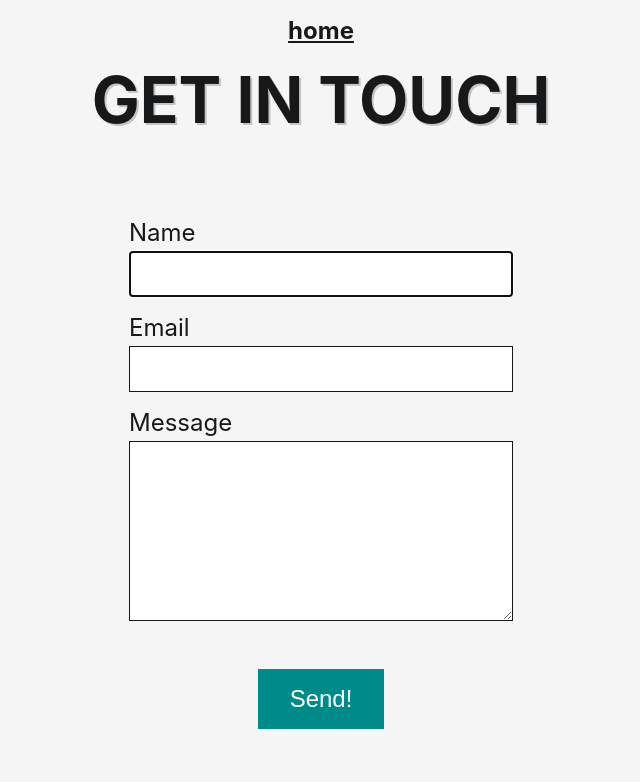
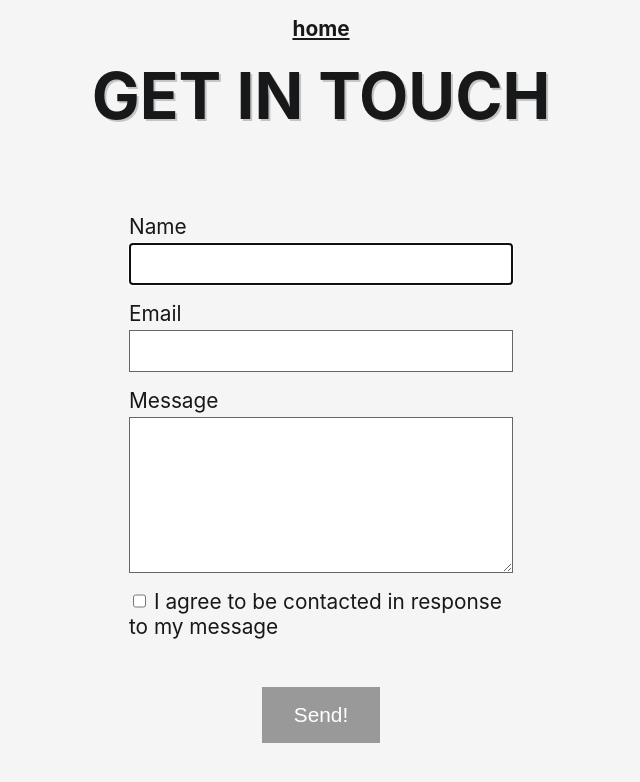
Before and after one commit to danacotoran/danacodes, a Next.js app: page /contact in a window 1280 px wide. Shown: the top 782 px of the page, without its empty margins (319-959 px from the left). Built offline with nearby package versions, Linux system fonts and the light colour scheme; a web font is replaced by a local one.

Commit message:
Add basic validation to ensure all the contact fields are completed on form submit. Add consent checkbox

```diff
--- a/components/StyledForm.js
+++ b/components/StyledForm.js
@@ -21,7 +21,7 @@ export const StyledInput = styled.input`
   width: 100%;
   display: block;
   box-shadow: none;
-  border: 1px solid rgb(23,24,26);
+  border: 1px solid #666;
   box-sizing: border-box;
 `
 export const StyledTextarea = styled.textarea`
@@ -31,13 +31,14 @@ export const StyledTextarea = styled.textarea`
   width: 100%;
   display: block;
   box-sizing: border-box;
-  border: 1px solid rgb(23,24,26);
+  border: 1px solid #666;
 `
 export const StyledBtn = styled.input`
   -webkit-appearance: none;
   -moz-appearance: none;
   appearance: none;
-  background: darkcyan;
+  background-color: darkcyan;
+  transition: background-color .3s ease-in-out;
   color: white;
   font-size: 1em;
   margin: 3rem auto;
@@ -47,6 +48,13 @@ export const StyledBtn = styled.input`
   box-shadow: none;
   border: none;
   outline: none;
+  &:disabled {
+    background-color: #999;
+  }
+`
+export const StyledCheckbox = styled.input`
+    height: 1rem;
+    margin-right: .5rem;
 `
 export const ErrorMessage = (props) => props.error.length ?  <StyledError> {props.error} </StyledError> : ''
 export const SuccessMessage = (props) => props.success.length ?  <StyledSuccess> {props.success} </StyledSuccess> : ''
--- a/pages/_app.js
+++ b/pages/_app.js
@@ -21,7 +21,7 @@ const GlobalStyle = createGlobalStyle`
     color: rgb(23,24,26);
     background-color: rgb(245,245,245);
     font-family: -apple-system, system-ui, BlinkMacSystemFont, sans-serif;
-    font-size: 1.5rem;
+    font-size: 1.3rem;
     p {
       margin-bottom: 1rem;
       margin-top: 0;
--- a/pages/contact.js
+++ b/pages/contact.js
@@ -1,6 +1,6 @@
 import { Component } from 'react'
 import { StyledSection, StyledMain, StyledHeader } from '../components/LayoutElements'
-import { StyledLabel, ErrorMessage, StyledInput, StyledTextarea, StyledBtn, SuccessMessage } from '../components/StyledForm'
+import { StyledLabel, ErrorMessage, StyledInput, StyledTextarea, StyledBtn, SuccessMessage, StyledCheckbox } from '../components/StyledForm'
 
 class Contact extends Component {
   constructor (props) {
@@ -8,6 +8,7 @@ class Contact extends Component {
     this.state = {
       submitting: false,
       submitted: false,
+      consented: '',
       name: '',
       message: '',
       email: '',
@@ -17,6 +18,7 @@ class Contact extends Component {
     this.handleEmailChange = this.handleEmailChange.bind(this);
     this.handleMessageChange = this.handleMessageChange.bind(this);
     this.handleNameChange = this.handleNameChange.bind(this);
+    this.handleConsentChange = this.handleConsentChange.bind(this);
   }
   handleEmailChange(e) {
      this.setState({email: e.target.value});
@@ -26,6 +28,9 @@ class Contact extends Component {
   }
   handleNameChange(e) {
      this.setState({name: e.target.value});
+  }
+  handleConsentChange(e) {
+    this.setState({consented: e.target.checked})
   }
   submitForm () {
     fetch('/api/contact', {
@@ -64,6 +69,7 @@ class Contact extends Component {
               </StyledLabel>
               <StyledInput
                 type="text"
+                id="name"
                 name="name"
                 autoFocus={true}
                 value={this.state.name}
@@ -74,6 +80,7 @@ class Contact extends Component {
               </StyledLabel>
               <StyledInput
                 type="email"
+                id="email"
                 name="email"
                 value={this.state.email}
                 onChange={this.handleEmailChange}/>
@@ -83,12 +90,24 @@ class Contact extends Component {
               </StyledLabel>
               <StyledTextarea
                 name="message"
+                id="message"
                 rows="6"
                 maxLength="1000"
                 value={this.state.message}
                 onChange={this.handleMessageChange} />
-              <StyledBtn type="submit"
-                    value={(submitting === true) ? 'Sending' : ((submitted === true) ? 'Sent!' : 'Send!')} />
+              <StyledLabel htmlFor="consent" >
+                <StyledCheckbox
+                  onChange={this.handleConsentChange}
+                  type="checkbox"
+                  name="consent"
+                  value={this.state.consented}
+                  id="consent"/>
+                I agree to be contacted in response to my message
+              </StyledLabel>
+              <StyledBtn
+                disabled={this.state.email && this.state.message && this.state.name && this.state.consented ? false : true}
+                type="submit"
+                value={(submitting === true) ? 'Sending' : ((submitted === true) ? 'Sent!' : 'Send!')} />
             </form>
           </StyledSection>
         </StyledMain>
```
